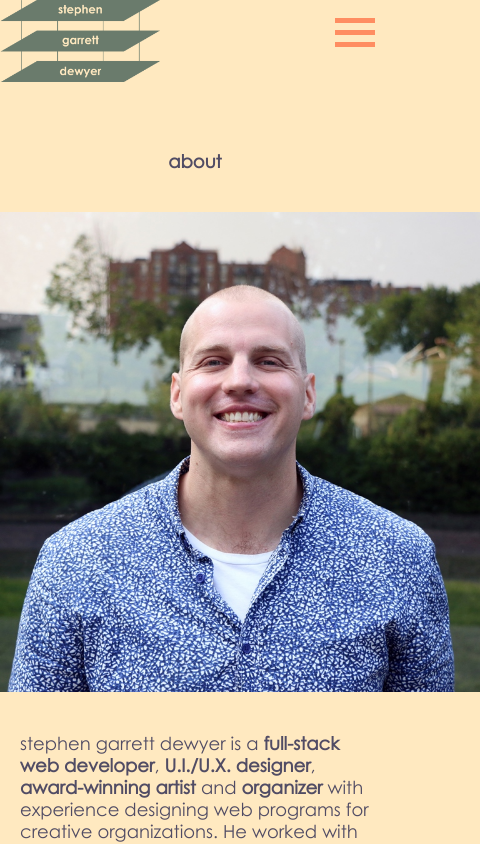
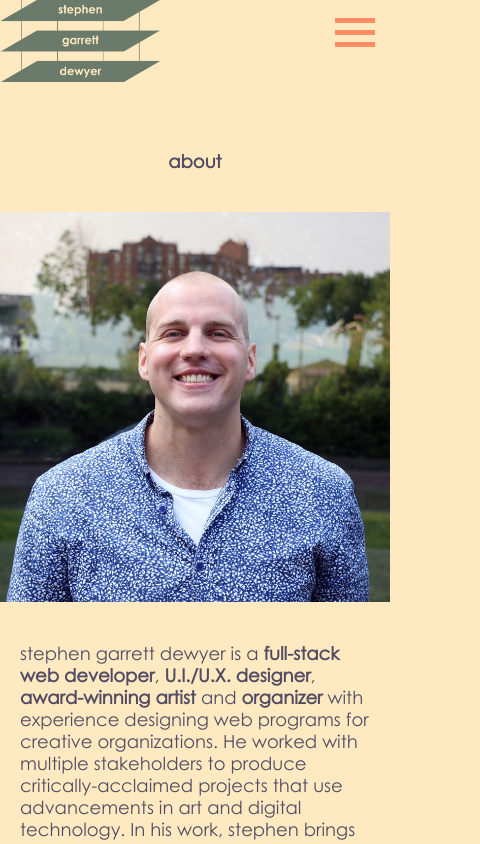
Before and after one commit to stephendewyer/stephendewyerwebwork, a Next.js app: page /about in a window 390 px wide. Shown: the top 844 px of the page, 480 px wide, since content can reach past the window. Built offline with nearby package versions, Linux system fonts and the light colour scheme.

Commit message:
fourth push

```diff
--- a/pages/about/about.module.css
+++ b/pages/about/about.module.css
@@ -27,6 +27,7 @@
 @media screen and (max-width: 750px) {
     .profile_image {
         width: 100%;
+        min-width: 100%;
         height: auto;
         margin-left: 0;
         margin-right: 0;
--- a/styles/globals.css
+++ b/styles/globals.css
@@ -93,6 +93,8 @@ a:active {
     font-size: 18px;
     margin-top: 150px;
     margin-bottom: 40px;
+    margin-left: auto;
+    margin-right: auto;
   }
 
   .header_02 {
```
